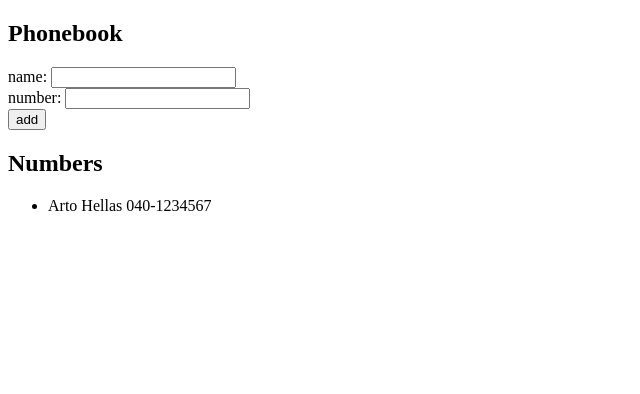
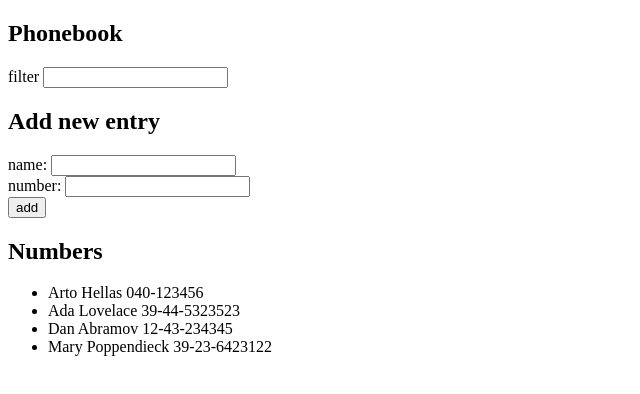
Before and after one commit to InstaFall/fsoSubmit, a React (Create React App) app in the folder part2/phonebook/: page / in a window 1280 px wide. Shown: the top 394 px of the page, without its empty margins (0-640 px from the left). Built offline with nearby package versions, Linux system fonts and the light colour scheme.

Commit message:
Commit exercise 2.9

```diff
--- a/part2/phonebook/src/App.js
+++ b/part2/phonebook/src/App.js
@@ -2,10 +2,15 @@ import { useState } from 'react'
 
 const App = () => {
   const [persons, setPersons] = useState([
-    { name: 'Arto Hellas', number: '040-1234567' }
+    { name: 'Arto Hellas', number: '040-123456', id: 1 },
+    { name: 'Ada Lovelace', number: '39-44-5323523', id: 2 },
+    { name: 'Dan Abramov', number: '12-43-234345', id: 3 },
+    { name: 'Mary Poppendieck', number: '39-23-6423122', id: 4 }
   ])
+
   const [newName, setNewName] = useState('')
   const [newNumber, setNewNumber] = useState('')
+  const [newFilter, setFilter] = useState('')
 
   const handleInputName = (event) => {
     setNewName(event.target.value)
@@ -14,6 +19,12 @@ const App = () => {
   const handleInputNumber = (event) => {
     setNewNumber(event.target.value)
   }
+
+  const handleFilter = (event) => {
+    setFilter(event.target.value)
+  }
+
+  const peopleToDisplay = (newFilter !== '') ? persons.filter((el) => (el.name.toLowerCase().includes(newFilter.toLowerCase()))) : persons
 
   const handleSubmit = (event) => {
     event.preventDefault()
@@ -38,6 +49,8 @@ const App = () => {
   return (
     <div>
       <h2>Phonebook</h2>
+      <div>filter <input type="text" value={newFilter} onChange={handleFilter} /></div>
+      <h2>Add new entry</h2>
       <form>
         <div>
           name: <input type="text" value={newName} onChange={handleInputName} />
@@ -51,7 +64,7 @@ const App = () => {
       </form>
       <h2>Numbers</h2>
       <ul>
-        {persons.map((el) => <li key={el.name}>{el.name} {el.number}</li>)}
+        {peopleToDisplay.map((el) => <li key={el.name}>{el.name} {el.number}</li>)}
       </ul>
     </div>
   )
```
